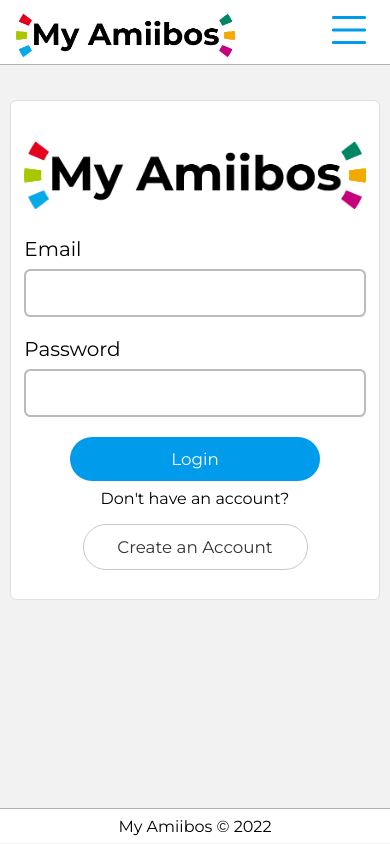
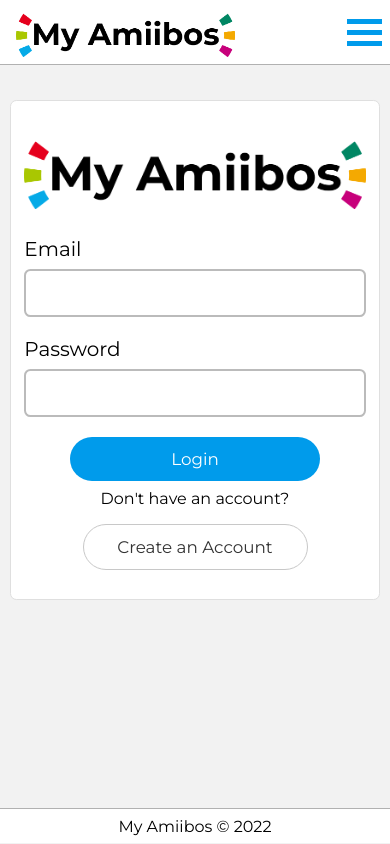
Before and after one commit to CydoEntis/MyAmiibos, a React (Create React App) app in the folder client/: page /auth in a window 390 px wide. Built offline with nearby package versions, Linux system fonts and the light colour scheme.

Commit message:
Added mobile nav menu and hamburger

```diff
--- a/client/src/components/Navigation/Navbar.jsx
+++ b/client/src/components/Navigation/Navbar.jsx
@@ -1,4 +1,4 @@
-import React from 'react';
+import React, { useState } from 'react';
 import { Link } from 'react-router-dom';
 import Hamburger from '../UI/Buttons/Hamburger';
 
@@ -6,18 +6,30 @@ import classes from './Navbar.module.css';
 import Logo from '../Logo/Logo';
 
 const Navbar = () => {
+	const [toggleMenu, setToggleMenu] = useState(false);
+
+	const toggleMenuHandler = () => {
+		setToggleMenu((prevState) => !prevState);
+	};
+
+	const mobileNavClasses = toggleMenu
+		? `${classes['mobile-nav']} ${classes['is-active']}`
+		: `${classes['mobile-nav']}`;
+
 	return (
 		<nav>
 			<ul>
-				<Logo className={classes["nav-logo"]}/>
+				<Logo className={classes['nav-logo']} />
 				<div>
-					{/* <li>
-          <Link to="/login" >Login</Link>
-        </li>
-        <li>
-          <Link to="/logout" >Logout</Link>
-        </li> */}
-					<Hamburger />
+					<Hamburger
+						toggleMenu={toggleMenu}
+						onClick={toggleMenuHandler}
+					/>
+					{toggleMenu && (
+						<div className={mobileNavClasses}>
+							<h1>Mobile Menu</h1>
+						</div>
+					)}
 				</div>
 			</ul>
 		</nav>
--- a/client/src/components/Navigation/Navbar.module.css
+++ b/client/src/components/Navigation/Navbar.module.css
@@ -31,3 +31,20 @@ nav ul li a {
   padding: .5rem 1rem;
   border-radius: 2rem;
 }
+
+.mobile-nav {
+  position: fixed;
+  top: 0;
+  left: 0;
+  width: 0%;
+  min-height: 100vh;
+  display: block;
+  background: white;
+  color: #333;
+  z-index: 98;
+  transition: all 0.4s;
+}
+
+.mobile-nav.is-active {
+  width: 100%;
+}
--- a/client/src/components/UI/Buttons/Button.jsx
+++ b/client/src/components/UI/Buttons/Button.jsx
@@ -1,10 +1,12 @@
 import React from 'react';
 
-import classes from "./Button.module.css";
+import classes from './Button.module.css';
 
 const Button = ({ children, className, type, onClick }) => {
+	const btnClasses = `${className} ${classes.button}`;
+
 	return (
-		<button className={className} type={type} onClick={onClick}>
+		<button className={btnClasses} type={type} onClick={onClick}>
 			{children}
 		</button>
 	);
--- a/client/src/components/UI/Buttons/Button.module.css
+++ b/client/src/components/UI/Buttons/Button.module.css
@@ -1,4 +1,4 @@
-button {
+.button {
   padding: .75rem;
   margin: 1rem 0;
   min-width: 100px;
--- a/client/src/components/UI/Buttons/Hamburger.jsx
+++ b/client/src/components/UI/Buttons/Hamburger.jsx
@@ -1,21 +1,32 @@
-import React from 'react';
+import React, { useState } from 'react';
 
-import classes from "./Hamburger.module.css";
+import classes from './Hamburger.module.css';
 
-const Hamburger = () => {
-  const hamburgerClasses = `bi bi-list ${classes.hamburger}`
+const Hamburger = ({ toggleMenu, onClick }) => {
+
+
+	let hamburgerClasses;
+	if (toggleMenu) {
+		hamburgerClasses = `${classes.hamburger} ${classes['is-active']}`;
+	} else {
+		hamburgerClasses = `${classes.hamburger}`;
+	}
+
 	return (
-		<svg
-			xmlns='http://www.w3.org/2000/svg'
-			fill='currentColor'
-			className={hamburgerClasses}
-			viewBox='0 0 16 16'
-		>
-			<path
-				fillRule='evenodd'
-				d='M2.5 12a.5.5 0 0 1 .5-.5h10a.5.5 0 0 1 0 1H3a.5.5 0 0 1-.5-.5zm0-4a.5.5 0 0 1 .5-.5h10a.5.5 0 0 1 0 1H3a.5.5 0 0 1-.5-.5zm0-4a.5.5 0 0 1 .5-.5h10a.5.5 0 0 1 0 1H3a.5.5 0 0 1-.5-.5z'
-			/>
-		</svg>
+		<button className={hamburgerClasses} onClick={onClick}>
+			<span className={classes.bar}></span>
+		</button>
+		// <svg
+		// 	xmlns='http://www.w3.org/2000/svg'
+		// 	fill='currentColor'
+		// 	className={hamburgerClasses}
+		// 	viewBox='0 0 16 16'
+		// >
+		// 	<path
+		// 		fillRule='evenodd'
+		// 		d='M2.5 12a.5.5 0 0 1 .5-.5h10a.5.5 0 0 1 0 1H3a.5.5 0 0 1-.5-.5zm0-4a.5.5 0 0 1 .5-.5h10a.5.5 0 0 1 0 1H3a.5.5 0 0 1-.5-.5zm0-4a.5.5 0 0 1 .5-.5h10a.5.5 0 0 1 0 1H3a.5.5 0 0 1-.5-.5z'
+		// 	/>
+		// </svg>
 	);
 };
 
--- a/client/src/components/UI/Buttons/Hamburger.module.css
+++ b/client/src/components/UI/Buttons/Hamburger.module.css
@@ -1,4 +1,44 @@
 .hamburger {
+  position: relative;
+  z-index: 100;
+  display: block;
+  width: 35px;
+  height: 100%;
+  cursor: pointer;
+  margin: .5rem;
+
+  appearance: none;
+  background: none;
+  outline: none;
+  border: none;
+}
+
+.hamburger .bar,
+.hamburger:after,
+.hamburger:before {
+  content: '';
+  display: block;
+  width: 35px;
+  height: 5px;
+  background: #009BEB;
+  /* margin: 6px 0px; */
+  margin: 6px auto;
+  transition: 0.4s;
+}
+
+.hamburger.is-active:before {
+  transform: rotate(-45deg) translate(-7.5px, 0px);
+}
+
+.hamburger.is-active .bar {
+  opacity: 0;
+}
+
+.hamburger.is-active:after {
+  transform: rotate(45deg) translate(-15px, -8px);
+}
+
+/* .hamburger {
   color: #009BEB;
   height: 50px;
   width: 50px;
@@ -11,3 +51,9 @@
   color: #008ed5;
   transform: scale(1.1);
 }
+
+@media only screen and (min-width: 1024px) {
+  .hamburger {
+    display: none;
+  }
+} */
```
